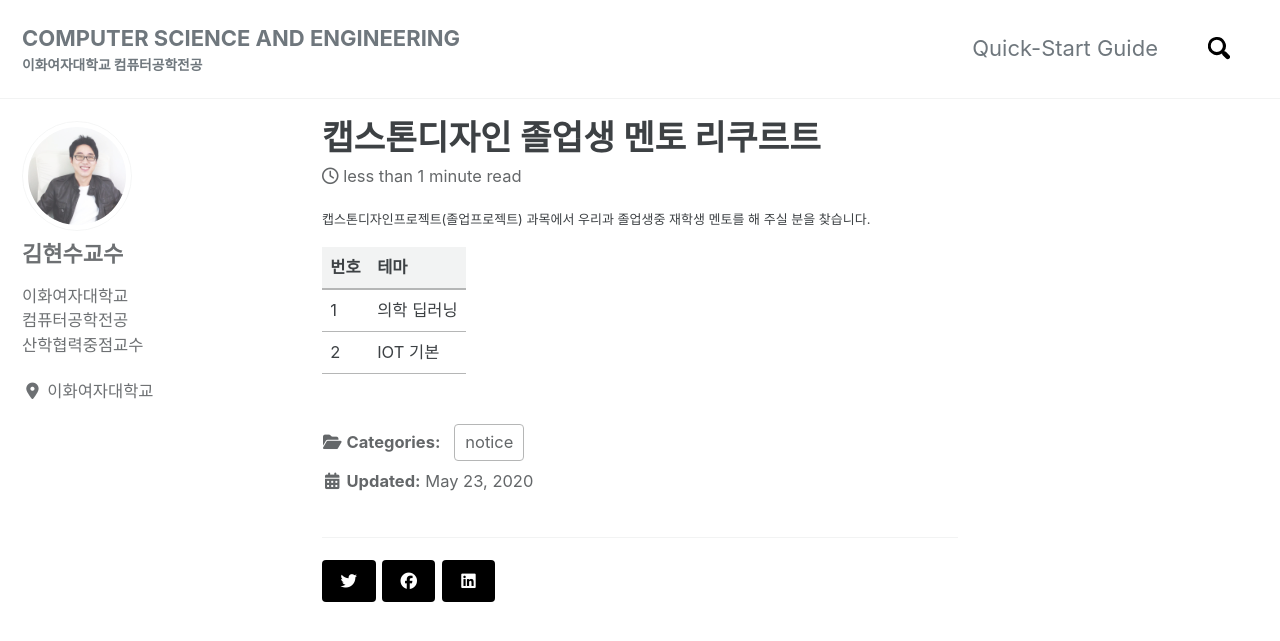
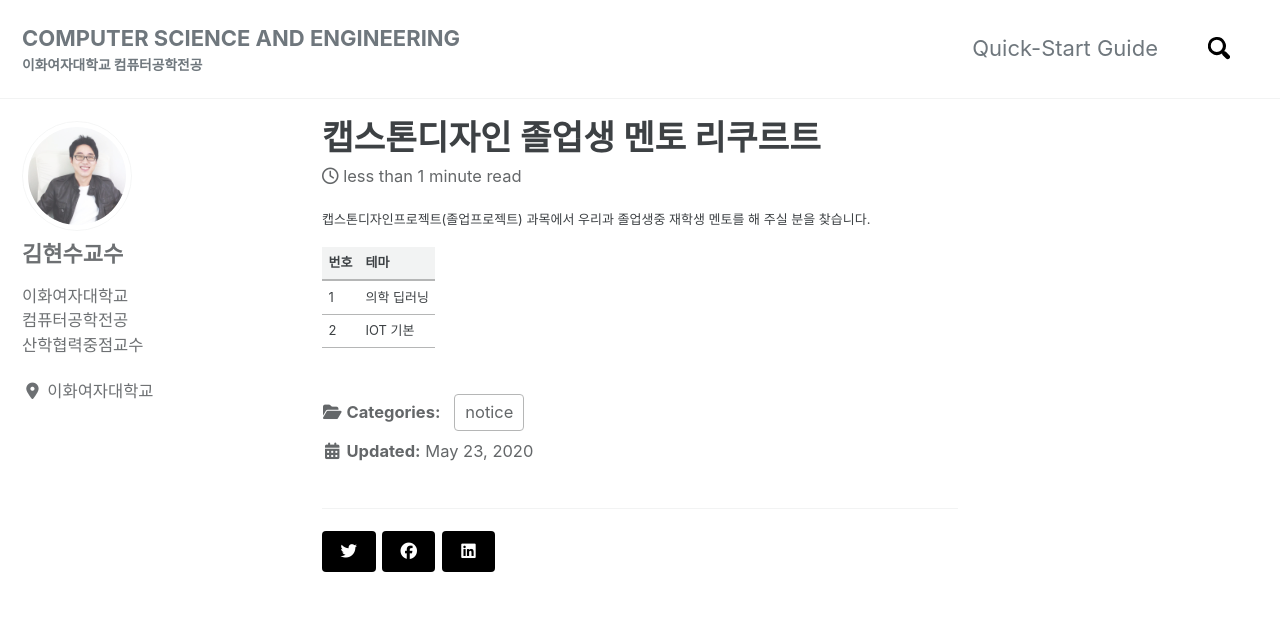
Before and after one commit to faculty-hieonn/faculty-hieonn.github.io, a Jekyll site: the page built from _posts/2020-05-23-intern.md, in a window 1280 px wide and 900 px high. Shown: the top 641 px of the window. Built offline with Jekyll 4.4.1, drawn with Linux system fonts in a browser that asks for light colours; cached includes are drawn as plain includes; nearby versions of some CDN libraries.

Commit message:
포스트 테스트

```diff
--- a/_sass/minimal-mistakes/_page.scss
+++ b/_sass/minimal-mistakes/_page.scss
@@ -107,7 +107,8 @@ body {
 
   p,
   li,
-  dl {
+  dl,
+  table {
     /* font-size: 0.7em; */
     font-size : 13px;
   }
```
